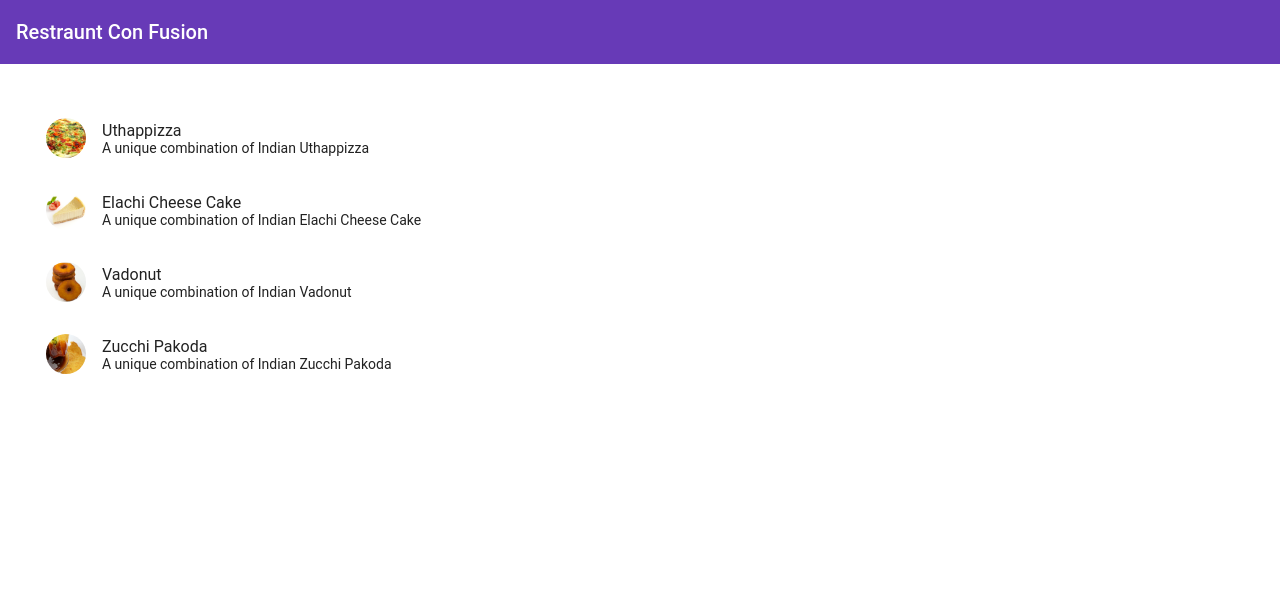
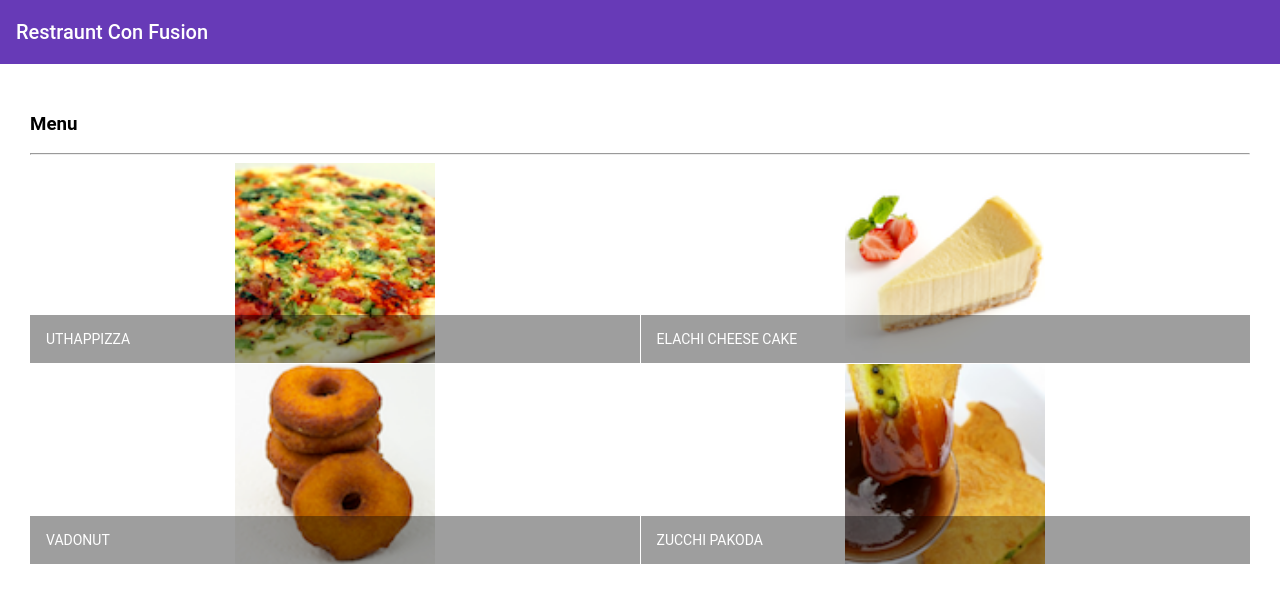
Before and after one commit to zaimeali/coursera_angular, an Angular app: page / in a window 1280 px wide. Shown: the top 602 px of the page. Built offline with nearby package versions, Linux system fonts and the light colour scheme.

Commit message:
Grid, matgrid lib called, fxLayout='Column'

```diff
--- a/src/app/app.module.ts
+++ b/src/app/app.module.ts
@@ -15,6 +15,8 @@
 
 import { MatListModule } from '@angular/material/list';
 
+import { MatGridListModule } from '@angular/material/grid-list';
+
 @NgModule({
   declarations: [
     AppComponent,
@@ -26,7 +28,8 @@
     BrowserAnimationsModule,
     MatToolbarModule,
     FlexLayoutModule,
-    MatListModule
+    MatListModule,
+    MatGridListModule
   ],
   providers: [],
   bootstrap: [AppComponent]
--- a/src/app/menu/menu.component.html
+++ b/src/app/menu/menu.component.html
@@ -1,15 +1,28 @@
-<div class="container" fxLayout="row" fxLayoutgap="30px">
+<div class="container" fxLayout="column" fxLayoutgap="30px">
 
-    <mat-list fxFlex>
-        <mat-list-item *ngFor="let dish of dishes">
-            <img matListAvatar src="{{ dish.image }}" alt="{{ dish.name }}">
-            <h1 matLine>{{ dish.name }}</h1>
-            <p matLine>
-                <span>
-                    {{ dish.description }}
-                </span>
-            </p>
-        </mat-list-item>
-    </mat-list>
+    <div fxFlex>
+        <div>
+            <h3>Menu</h3>
+            <hr>
+        </div>
+    </div>
+
+    <div fxFlex>
+        <mat-grid-list cols = "2" rowHeight = "200px">
+            <mat-grid-tile *ngFor="let dish of dishes">
+                <img height="200px" src="{{ dish.image }}" alt="{{ dish.name }}">
+                <mat-grid-tile-footer>
+                    <h1>{{ dish.name | uppercase }}</h1>
+                    <!-- <p matLine>
+                        <span>
+                            {{ dish.description }}
+                        </span>
+                    </p> -->
+                </mat-grid-tile-footer>
+            </mat-grid-tile>
+        </mat-grid-list>
+    </div>
+
+
 
 </div>
```
